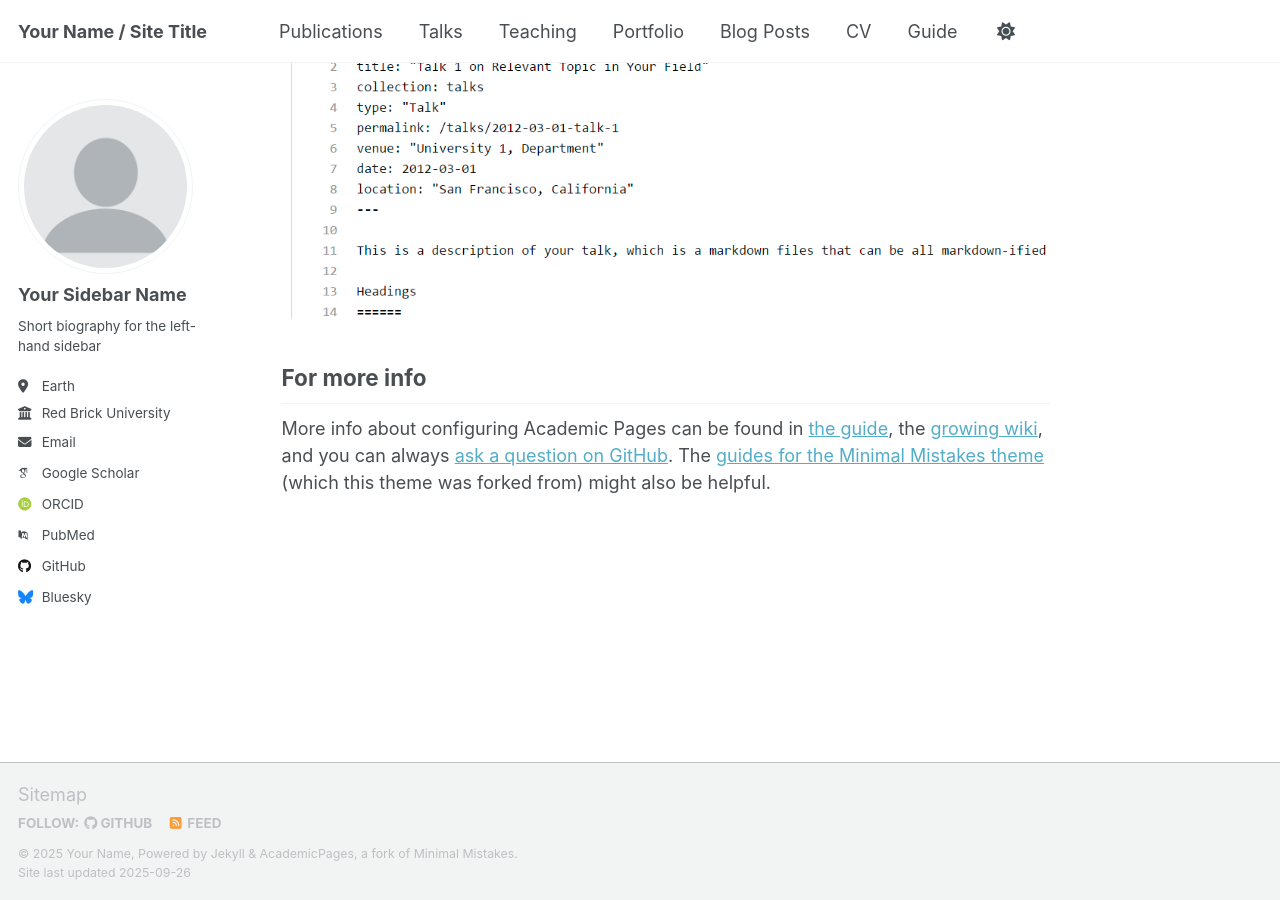
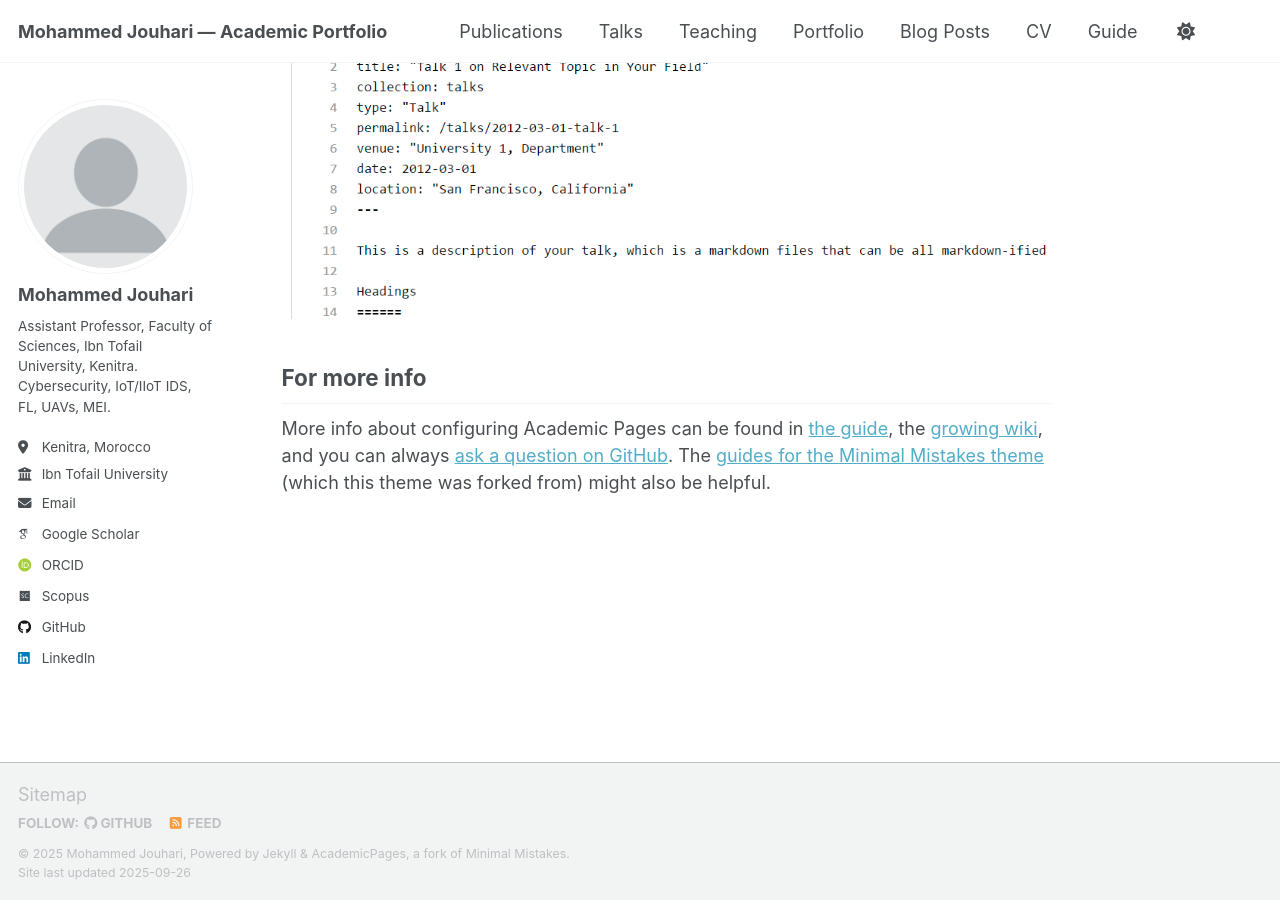
Before and after one commit to mohammed-jouhari/portfolio, a Jekyll site: the page built from _pages/about.md, in a window 1280 px wide and 900 px high, scrolled down 2880 px. Built offline with Jekyll 4.4.1, drawn with Linux system fonts in a browser that asks for light colours; some web fonts are replaced; a script that is not in the unit is left out; part of the change alters nothing that is shown.

Commit message:
Update _config.yml

```diff
--- a/_config.yml
+++ b/_config.yml
@@ -1,161 +1,149 @@
-# Welcome to Jekyll!
-#
-# This config file is meant for settings that affect your entire site, values
-# which you are expected to set up once and rarely need to edit after that.
-# For technical reasons, this file is *NOT* reloaded automatically when you use
-# `jekyll serve -l -H localhost`. If you change this file, please restart the
-# server process.
+# Basic Site Settings
+locale         : "en-US"
+site_theme     : "default"
+title          : "Mohammed Jouhari — Academic Portfolio"
+title_separator: "-"
+name           : &name "Mohammed Jouhari"
+description    : &description "Assistant Professor in Computer Science at Ibn Tofail University. Research in IoT/IIoT IDS, federated learning, UAVs, and mobile edge intelligence."
+url            : "https://mohammed-jouhari.github.io"
+baseurl        : ""
+repository     : "mohammed-jouhari/mohammed-jouhari.github.io"
 
-# Basic Site Settings
-locale                   : "en-US"
-site_theme               : "default" # Currently available options are "default", "air"
-title                    : "Your Name / Site Title"
-title_separator          : "-"
-name                     : &name "Your Name"
-description              : &description "Your Name's academic portfolio"   # Update this with a general description of your site, this is the default if not overridden by a page
-url                      : https://academicpages.github.io # The base hostname & protocol for your site e.g. "https://[your GitHub username].github.io",
-                                                           # or if you already have some other page hosted on Github then use "https://[your GitHub username].github.io/[Your Repo Name]"
-baseurl                  : "" # the subpath of your site, e.g. "/blog"
-repository               : "academicpages/academicpages.github.io"
-
-# Site Author - The following control what appear as part of the author content on the side bar.
-#               If a field is blank the icon and link will not appear, otherwise it will be shown.
-#               Additional customization can be done by editing /_includes/author-profile.html
+# Site Author (sidebar)
 author:
-  # Biographic information
-  avatar           : "profile.png"
-  name             : "Your Sidebar Name"
-  pronouns         : # example: "she/her"
-  bio              : "Short biography for the left-hand sidebar"
-  location         : "Earth"
-  employer         : "Red Brick University"
-  uri              : # URL
-  email            : "none@example.org"
+  avatar        : "profile.png"
+  name          : "Mohammed Jouhari"
+  pronouns      :
+  bio           : "Assistant Professor, Faculty of Sciences, Ibn Tofail University, Kenitra. Cybersecurity, IoT/IIoT IDS, FL, UAVs, MEI."
+  location      : "Kenitra, Morocco"
+  employer      : "Ibn Tofail University"
+  uri           :
+  email         : "mohammed.jouhari1@uit.ac.ma"
 
   # Academic websites
-  academia         : # URL
-  arxiv            : # URL - Update with the correct link to your profile
-  googlescholar    : "https://scholar.google.com/citations?user=PS_CX0AAAAAJ"
-  inspire-hep      : # URL
-  impactstory      : # URL
-  orcid            : "http://orcid.org/yourorcidurl"
-  semantic         : # URL
-  pubmed           : "https://www.ncbi.nlm.nih.gov/pubmed/?term=john+snow"
-  researchgate     : # URL
-  scopus           : # URL
+  academia      :
+  arxiv         :
+  googlescholar : "https://scholar.google.fr/citations?user=EJncTwsAAAAJ&hl=fr"
+  inspire-hep   :
+  impactstory   :
+  orcid         : "https://orcid.org/0000-0001-5406-8594"
+  semantic      :
+  pubmed        :
+  researchgate  :
+  scopus        : "https://www.scopus.com/authid/detail.uri?authorId=57189074563"
 
-  # Repositories and software development
-  bitbucket        : # Username - Update with your username on the site
-  codepen          : # Username
-  dribbble         : # Username
-  github           : "academicpages"
-  kaggle           : # Username
-  stackoverflow    : # User number or user number and name (i.e., use "1" or "1/jeff-atwood")
+  # Repositories
+  github        : "mohammed-jouhari"
+  bitbucket     :
+  codepen       :
+  dribbble      :
+  kaggle        :
+  stackoverflow :
 
-  # Social media
-  artstation       : # Username
-  bluesky          : "bsky.app" # Replace this with you Bluesky username
-  facebook         : # Username
-  flickr           : # Username
-  foursquare       : # Username
-  goodreads        : # Username
-  google_plus      : # Username
-  keybase          : # Username
-  instagram        : # Username
-  lastfm           : # Username
-  linkedin         : # Username
-  mastodon         : # URL
-  medium           : # URL
-  pinterest        : # Username
-  soundcloud       : # Username
-  steam            : # Username
-  telegram         : # URL
-  tumblr           : # Username
-  twitter          : # Username for X / Twitter
-  vine             : # Username
-  weibo            : # Username
-  wikipedia        : # Username
-  xing             : # Username
-  youtube          : # Username
-  zhihu            : # Username
+  # Social media (usernames, not URLs, where applicable)
+  linkedin      : "mohammed-jouhari-53303056"
+  bluesky       :
+  facebook      :
+  flickr        :
+  foursquare    :
+  goodreads     :
+  google_plus   :
+  keybase       :
+  instagram     :
+  lastfm        :
+  mastodon      :
+  medium        :
+  pinterest     :
+  soundcloud    :
+  steam         :
+  telegram      :
+  tumblr        :
+  twitter       :
+  vine          :
+  weibo         :
+  wikipedia     :
+  xing          :
+  youtube       :
+  zhihu         :
 
-# Publication Category - The following the list of publication categories and their headings
+# Publication Category labels
 publication_category:
   books:
-    title: 'Books'
+    title: "Books"
   manuscripts:
-    title: 'Journal Articles'
+    title: "Journal Articles"
   conferences:
-    title: 'Conference Papers'
+    title: "Conference Papers"
 
 # Site Settings
-teaser                   :  # filename of teaser fallback teaser image placed in /images/ for social media previews
-breadcrumbs              : false # true, false (default)
-words_per_minute         : 160
-future                   : true
-read_more                : "disabled" # if enabled, adds "Read more" links to excerpts
-talkmap_link             : false      #change to true to add link to talkmap on talks page
+teaser            :
+breadcrumbs       : false
+words_per_minute  : 160
+future            : true
+read_more         : "disabled"
+talkmap_link      : false
+
 comments:
-  provider               : # false (default), "disqus", "discourse", "facebook", "google-plus", "staticman", "custom"
+  provider        :
   disqus:
-    shortname            :
+    shortname     :
   discourse:
-    server               : # https://meta.discourse.org/t/embedding-discourse-comments-via-javascript/31963 , e.g.: meta.discourse.org
+    server        :
   facebook:
-    appid                :
-    num_posts            : # 5 (default)
-    colorscheme          : # "light" (default), "dark"
+    appid         :
+    num_posts     :
+    colorscheme   :
+
 staticman:
-  allowedFields          : ['name', 'email', 'url', 'message']
-  branch                 : "gh-pages" # "master", "gh-pages"
-  commitMessage          : "New comment."
-  filename               : comment-{@timestamp}
-  format                 : "yml"
-  moderation             : true
-  path                   : "_data/comments/{options.slug}"
-  requiredFields         : ['name', 'email', 'message']
+  allowedFields   : ['name', 'email', 'url', 'message']
+  branch          : "gh-pages"
+  commitMessage   : "New comment."
+  filename        : comment-{@timestamp}
+  format          : "yml"
+  moderation      : true
+  path            : "_data/comments/{options.slug}"
+  requiredFields  : ['name', 'email', 'message']
   transforms:
-    email                : "md5"
+    email         : "md5"
   generatedFields:
     date:
-      type               : "date"
+      type        : "date"
       options:
-        format           : "iso8601" # "iso8601" (default), "timestamp-seconds", "timestamp-milliseconds"
+        format    : "iso8601"
+
 atom_feed:
-  hide                   : false     # change to true to hide the RSS feed in the footer
-  path                   : # blank (default) uses feed.xml
+  hide            : false
+  path            :
 
-
-# SEO Related
+# SEO / Social
 google_site_verification :
 bing_site_verification   :
 alexa_site_verification  :
 yandex_site_verification :
 
-
-# Social Sharing
 twitter:
-  username               : &twitter
+  username        :
 facebook:
-  username               :
-  app_id                 :
-  publisher              :
-og_image                 :  # Social media default site image
-og_description           :  # Social media default site image description
-# For specifying social profiles
-# - https://developers.google.com/structured-data/customize/social-profiles
+  username        :
+  app_id          :
+  publisher       :
+og_image          :
+og_description    :
 social:
-  type                   : # Person or Organization (defaults to Person)
-  name                   : # If the user or organization name differs from the site's name
-  links: # An array of links to social media profiles
-
+  type            : Person
+  name            : "Mohammed Jouhari"
+  links:
+    - "https://www.linkedin.com/in/mohammed-jouhari-53303056"
+    - "https://scholar.google.fr/citations?user=EJncTwsAAAAJ&hl=fr"
+    - "https://orcid.org/0000-0001-5406-8594"
+    - "https://www.scopus.com/authid/detail.uri?authorId=57189074563"
+    - "https://github.com/mohammed-jouhari"
 
 # Analytics
 analytics:
-  provider               :  "false" # false (default), "google", "google-universal", "google-analytics-4", "custom"
+  provider        : "false"
   google:
-    tracking_id          :
-
+    tracking_id   :
 
 # Reading Files
 include:
@@ -192,115 +180,100 @@ exclude:
 keep_files:
   - .git
   - .svn
-encoding: "utf-8"
-markdown_ext: "markdown,mkdown,mkdn,mkd,md"
-
+encoding        : "utf-8"
+markdown_ext    : "markdown,mkdown,mkdn,mkd,md"
 
 # Conversion
-markdown: kramdown
-highlighter: rouge
-lsi: false
+markdown        : kramdown
+highlighter     : rouge
+lsi             : false
 excerpt_separator: "\n\n"
-incremental: false
-
+incremental     : false
 
 # Markdown Processing
 kramdown:
-  input: GFM
-  hard_wrap: false
-  auto_ids: true
-  footnote_nr: 1
-  entity_output: as_char
-  toc_levels: 1..6
-  smart_quotes: lsquo,rsquo,ldquo,rdquo
+  input         : GFM
+  hard_wrap     : false
+  auto_ids      : true
+  footnote_nr   : 1
+  entity_output : as_char
+  toc_levels    : 1..6
+  smart_quotes  : lsquo,rsquo,ldquo,rdquo
   enable_coderay: false
 
-
-# These settings control the types of collections used by the template
+# Collections
 collections:
   teaching:
-    output: true
+    output   : true
     permalink: /:collection/:path/
   publications:
-    output: true
+    output   : true
     permalink: /:collection/:path/
   portfolio:
-    output: true
+    output   : true
     permalink: /:collection/:path/
   talks:
-    output: true
+    output   : true
     permalink: /:collection/:path/
 
-
-# These settings control how pages and collections are included in the site
+# Defaults
 defaults:
-  # _posts
   - scope:
       path: ""
       type: posts
     values:
-      layout: single
+      layout        : single
       author_profile: true
-      read_time: true
-      comments: true
-      share: true
-      related: true
-  # _pages
+      read_time     : true
+      comments      : true
+      share         : true
+      related       : true
   - scope:
       path: ""
       type: pages
     values:
-      layout: single
+      layout        : single
       author_profile: true
-  # _teaching
   - scope:
       path: ""
       type: teaching
     values:
-      layout: single
+      layout        : single
       author_profile: true
-      share: true
-      comments: true
-  # _publications
+      share         : true
+      comments      : true
   - scope:
       path: ""
       type: publications
     values:
-      layout: single
+      layout        : single
       author_profile: true
-      share: true
-      comments: true
-  # _portfolio
+      share         : true
+      comments      : true
   - scope:
       path: ""
       type: portfolio
     values:
-      layout: single
+      layout        : single
       author_profile: true
-      share: true
-      comment: true
-  # _talks
+      share         : true
+      comment       : true
   - scope:
       path: ""
       type: talks
     values:
-      layout: talk
+      layout        : talk
       author_profile: true
-      share: true
-
+      share         : true
 
 # Sass/SCSS
 sass:
-  sass_dir: _sass
-  style: compressed # http://sass-lang.com/documentation/file.SASS_REFERENCE.html#output_style
-
+  sass_dir : _sass
+  style    : compressed
 
 # Outputting
-permalink: /:categories/:title/
-# paginate: 5 # amount of posts to show
-# paginate_path: /page:num/
-timezone: Etc/UTC # http://en.wikipedia.org/wiki/List_of_tz_database_time_zones
-
+permalink : /:categories/:title/
+timezone  : Africa/Casablanca
 
 # Plugins
 plugins:
@@ -311,7 +284,7 @@ plugins:
   - jekyll-redirect-from
   - jemoji
 
-# Mimic GitHub Pages with --safe
+# GitHub Pages --safe whitelist
 whitelist:
   - jekyll-feed
   - jekyll-gist
@@ -320,38 +293,15 @@ whitelist:
   - jekyll-redirect-from
   - jemoji
 
-
 # Archives
-#  Type
-#  - GitHub Pages compatible archive pages built with Liquid ~> type: liquid (default)
-#  - Jekyll Archives plugin archive pages ~> type: jekyll-archives
-#  Path (examples)
-#  - Archive page should exist at path when using Liquid method or you can
-#    expect broken links (especially with breadcrumbs enabled)
-#  - <base_path>/tags/my-awesome-tag/index.html ~> path: /tags/
-#  - <base_path/categories/my-awesome-category/index.html ~> path: /categories/
-#  - <base_path/my-awesome-category/index.html ~> path: /
 category_archive:
   type: liquid
   path: /categories/
 tag_archive:
   type: liquid
   path: /tags/
-# https://github.com/jekyll/jekyll-archives
-# jekyll-archives:
-#   enabled:
-#     - categories
-#     - tags
-#   layouts:
-#     category: archive-taxonomy
-#     tag: archive-taxonomy
-#   permalinks:
-#     category: /categories/:name/
-#     tag: /tags/:name/
-
 
 # HTML Compression
-# - http://jch.penibelst.de/
 compress_html:
   clippings: all
   ignore:
```
